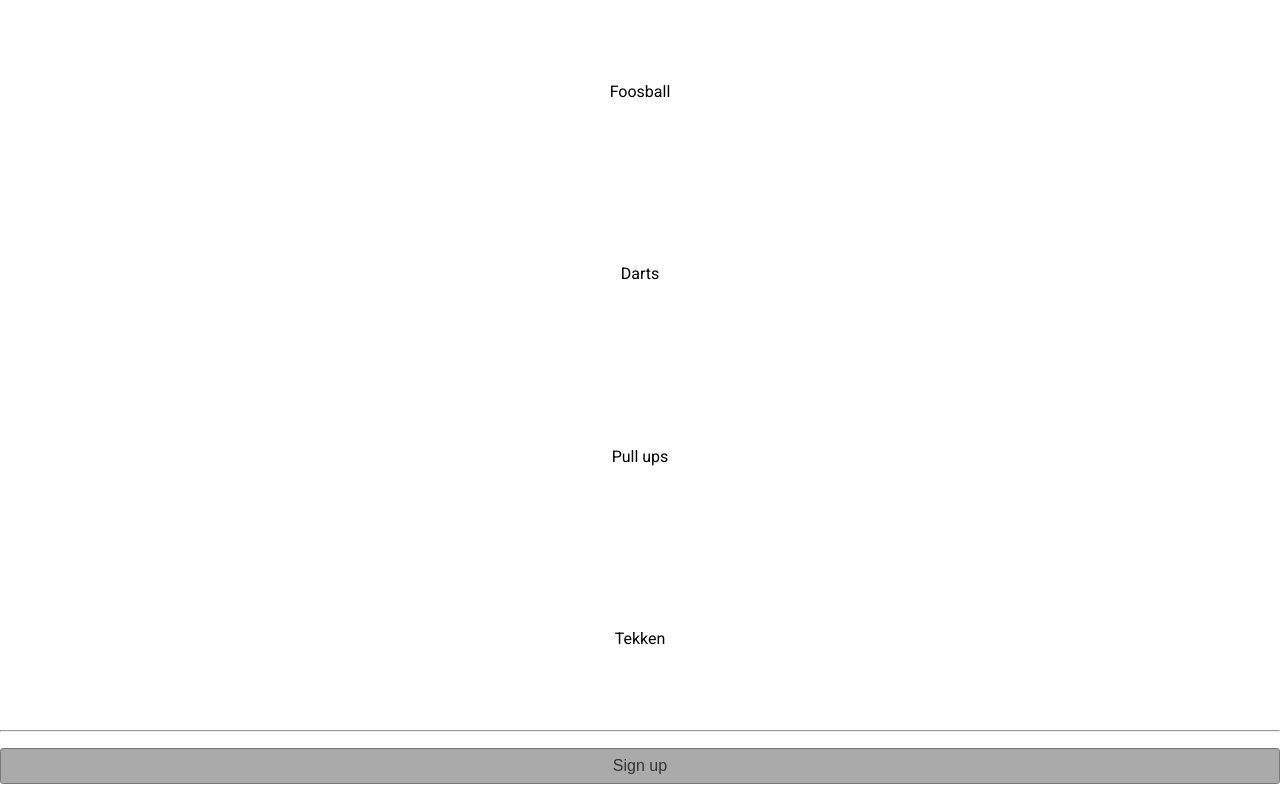
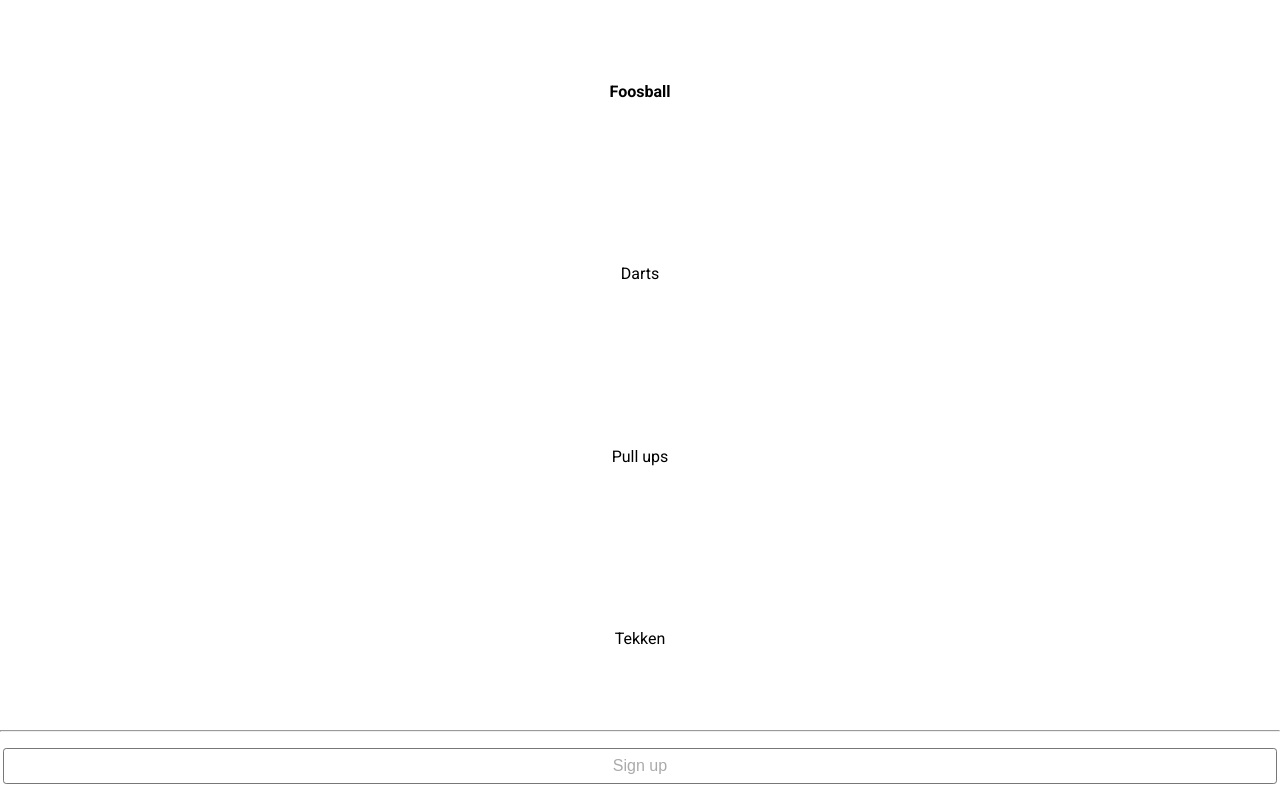
Before and after one commit to madamiak/ocadolympics, a React app: page / in a window 1280 px wide. Built offline with nearby package versions, Linux system fonts and the light colour scheme; no server answers.

Commit message:
Reuse SignUps component in ConfirmationDialog

```diff
--- a/src/components/ConfirmationDialog/ConfirmationDialog.js
+++ b/src/components/ConfirmationDialog/ConfirmationDialog.js
@@ -1,10 +1,12 @@
 import React from 'react';
 import Modal from '../Modal/Modal';
+import SignUps from '../SignUps/SignUps';
 
 const ConfirmationDialog = props => {
   return (
     <Modal show={ props.show } acceptHandler={ props.acceptHandler } cancelHandler={ props.cancelHandler }>
       Do you want to sign up for selected disciplines?
+      <SignUps signUps={ props.signUps } disciplines={ props.disciplines }/>
     </Modal>
   );
 };
--- a/src/components/DisciplineSignupActions/DisciplineSignupActions.js
+++ b/src/components/DisciplineSignupActions/DisciplineSignupActions.js
@@ -3,15 +3,19 @@
 import Button from '../Button/Button';
 
 const StyledButton = styled(Button)`
-  margin: 1rem 0;
-  width: 100%;
+  margin: 1rem 0.2rem;
+  width: calc(100% - 0.4rem);
 `;
 
 const DisciplineSignupActions = props => {
   return (
     <div>
       <hr/>
-      <StyledButton onClick={ props.acceptHandler } cta>Sign up</StyledButton>
+      <StyledButton
+        disabled={ props.disabled }
+        onClick={ props.acceptHandler }
+        cta
+      >Sign up</StyledButton>
     </div>
   );
 };
--- a/src/components/DisciplineTile/DisciplineTile.js
+++ b/src/components/DisciplineTile/DisciplineTile.js
@@ -1,5 +1,5 @@
 import React from 'react';
-import styled, { css } from 'styled-components'
+import styled, { css } from 'styled-components';
 
 const StyledDiscipline = styled.div`
     display: flex;
@@ -9,6 +9,10 @@
     height: 100%;
     min-height: 2rem;
     cursor: pointer;
+
+    &:hover {
+      font-weight: 700;
+    }
 
     ${ props => props.checked && css`
         background: #AAA;
--- a/src/containers/DisciplineSignup/DisciplineSignup.js
+++ b/src/containers/DisciplineSignup/DisciplineSignup.js
@@ -28,9 +28,14 @@
           disciplines={ this.state.disciplines }
           selectionChange={ this.selectionChange }
         />
-        <DisciplineSignupActions acceptHandler={ this.selectionSubmit }/>
+        <DisciplineSignupActions
+          disabled={ (this.selectedDisciplines().length === 0) }
+          acceptHandler={ this.selectionSubmit }
+        />
         <ConfirmationDialog
           show={ this.state.showConfirmation }
+          signUps={ this.currentUserSignUps() }
+          disciplines={ this.state.disciplines }
           acceptHandler={ this.selectionAccept }
           cancelHandler={ this.selectionRefuse }
         />
@@ -60,12 +65,20 @@
 
   disciplinesSignUp = () => {
     if (this.props.signUpForDisciplines) {
-      const selectedDisciplines = this.state.disciplines
-        .filter(it => it.checked)
-        .map(it => it.id);
-      this.props.signUpForDisciplines(selectedDisciplines);
+      this.props.signUpForDisciplines(this.selectedDisciplines());
     }
   };
+
+  currentUserSignUps = () => {
+    const selectedDisciplines = this.selectedDisciplines()
+    return { user: selectedDisciplines };
+  }
+
+  selectedDisciplines() {
+    return this.state.disciplines
+      .filter(it => it.checked)
+      .map(it => it.id)
+  }
 }
 
 const mapStateToProps = state => ({
--- a/src/index.css
+++ b/src/index.css
@@ -41,6 +41,12 @@
     color: white;
 }
 
+button:disabled {
+    background-color: white;
+    color: #AAA;
+    cursor: not-allowed;
+}
+
 hr {
     color: #777777;
 }
```
